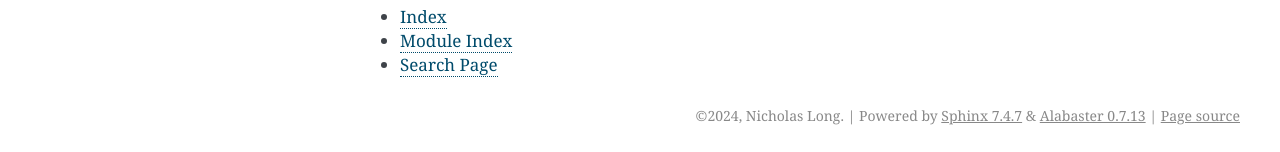
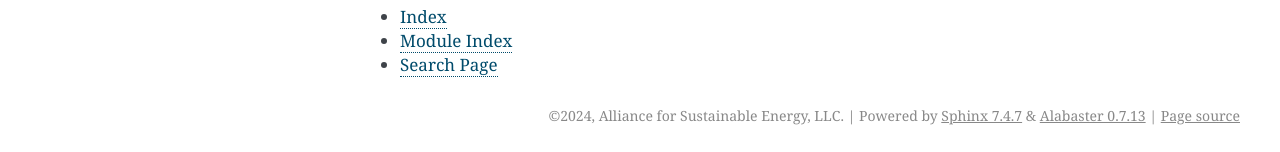
Before and after one commit to urbanopt/modelica-builder, a Sphinx documentation site: the page built from docs/index.rst, in a window 1280 px wide. Shown: the part 1010-1162 px from the top of the page. Built offline with Sphinx 7.4.7, drawn with Linux system fonts in a browser that asks for light colours; pages that are not in the unit, such as notebooks, are missing from menus.

Commit message:
update copyright holder

```diff
--- a/docs/conf.py
+++ b/docs/conf.py
@@ -90,7 +90,7 @@ master_doc = 'index'
 
 # General information about the project.
 project = u'modelica-builder'
-copyright = u'2024, Nicholas Long'
+copyright = u'2024, Alliance for Sustainable Energy, LLC'
 
 # The version info for the project you're documenting, acts as replacement for
 # |version| and |release|, also used in various other places throughout the
```
